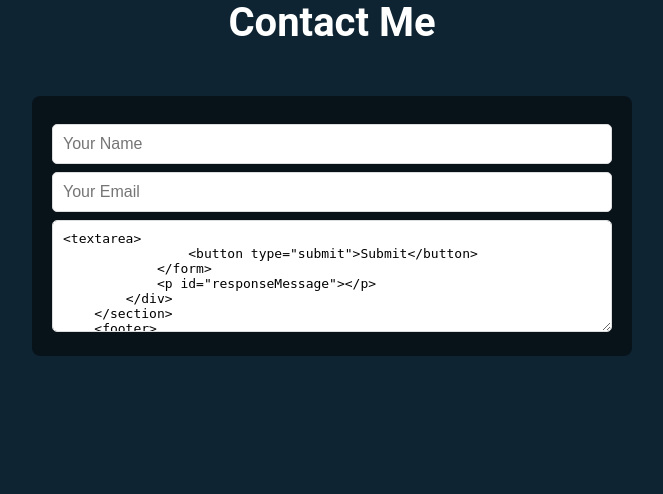
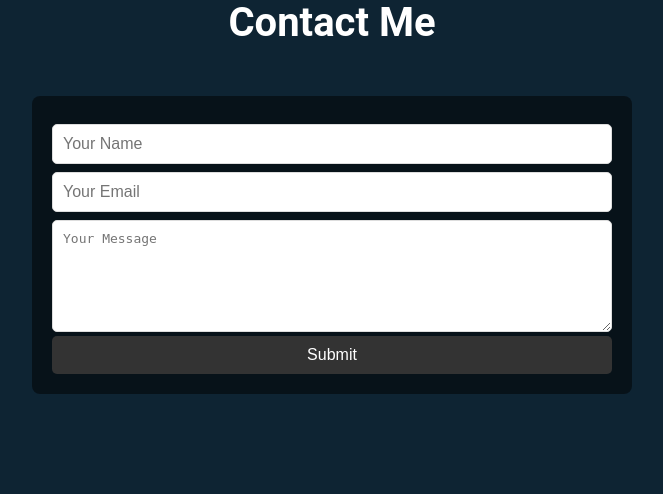
Before and after one commit to yocomplex/yocomplex.github.io, a Flask app: page / in a window 1280 px wide. Shown: the part 3903-4397 px from the top of the page, without its empty margins (308-971 px from the left). Before the commit the page ends 4259 px from the top, so only its background shows below. Run offline with Flask 2, Linux system fonts and the light colour scheme; some libraries are stand-ins or nearby versions.

Commit message:
bug fixes 1.7

```diff
--- a/templates/index.html
+++ b/templates/index.html
@@ -144,10 +144,9 @@
             <form name="submit-to-google-sheet">
                 <input type="text" name="Name" placeholder="Your Name" required>
                 <input type="text" name="Email" placeholder="Your Email" required>
-                <textarea name="Message" rows="6" placeholder="Your Message"><textarea>
+                <textarea name="Message" rows="6" placeholder="Your Message"></textarea>
                 <button type="submit">Submit</button>
             </form>
-            <p id="responseMessage"></p>
         </div>
     </section>
     <footer>
@@ -158,7 +157,6 @@
     <script>
         const scriptURL = '<https://script.google.com/macros/s/AKfycbxDZkLLVTKSoOkijfqimjiJKbimOGEWB9yAjWchFKSyP8e2LfP3NLur0acW2SJit1b8pg/exec>'
         const form = document.forms['submit-to-google-sheet']
-
         form.addEventListener('submit', e => {
           e.preventDefault()
           fetch(scriptURL, { method: 'POST', body: new FormData(form)})
```
